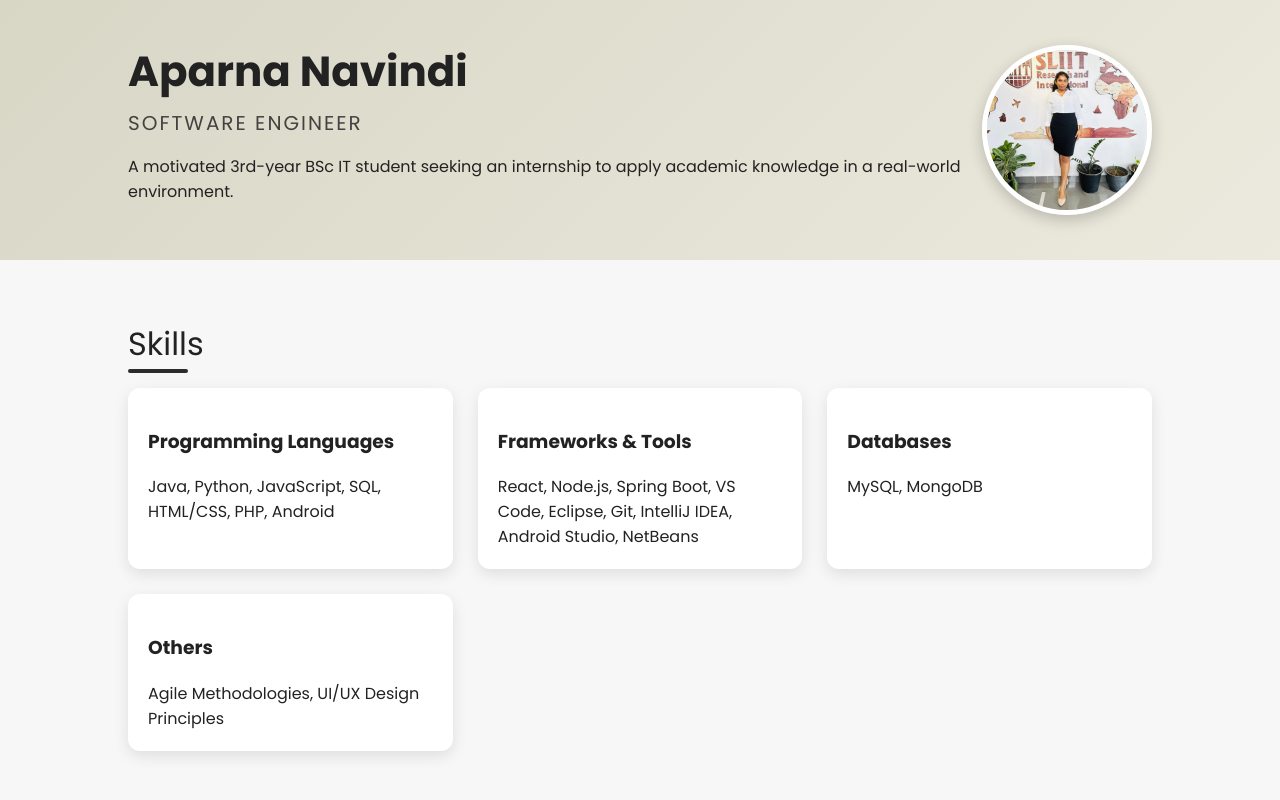
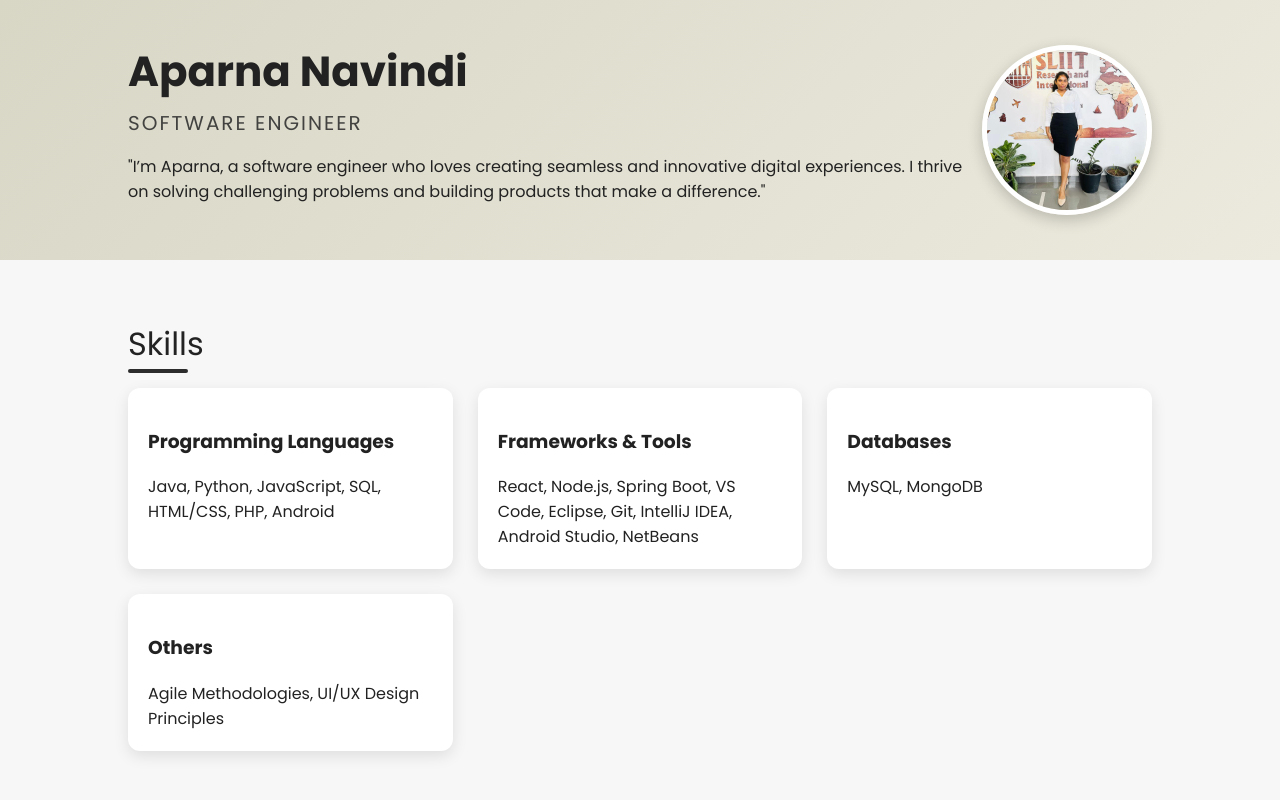
Before and after one commit to Dulara1/website, a plain HTML site: page index.html in a window 1280 px wide. Shown: the top 800 px of the page. Drawn offline with Linux system fonts and the light colour scheme.

Commit message:
Update index.html

```diff
--- a/index.html
+++ b/index.html
@@ -126,7 +126,7 @@
   <div>
     <h1>Aparna Navindi</h1>
     <div class="role">Software Engineer</div>
-    <p>A motivated 3rd-year BSc IT student seeking an internship to apply academic knowledge in a real-world environment.</p>
+    <p>"I’m Aparna, a software engineer who loves creating seamless and innovative digital experiences. I thrive on solving challenging problems and building products that make a difference."</p>
   </div>
   <img src="file-_2_.jpg" class="profile-img" />
 </header>
```
